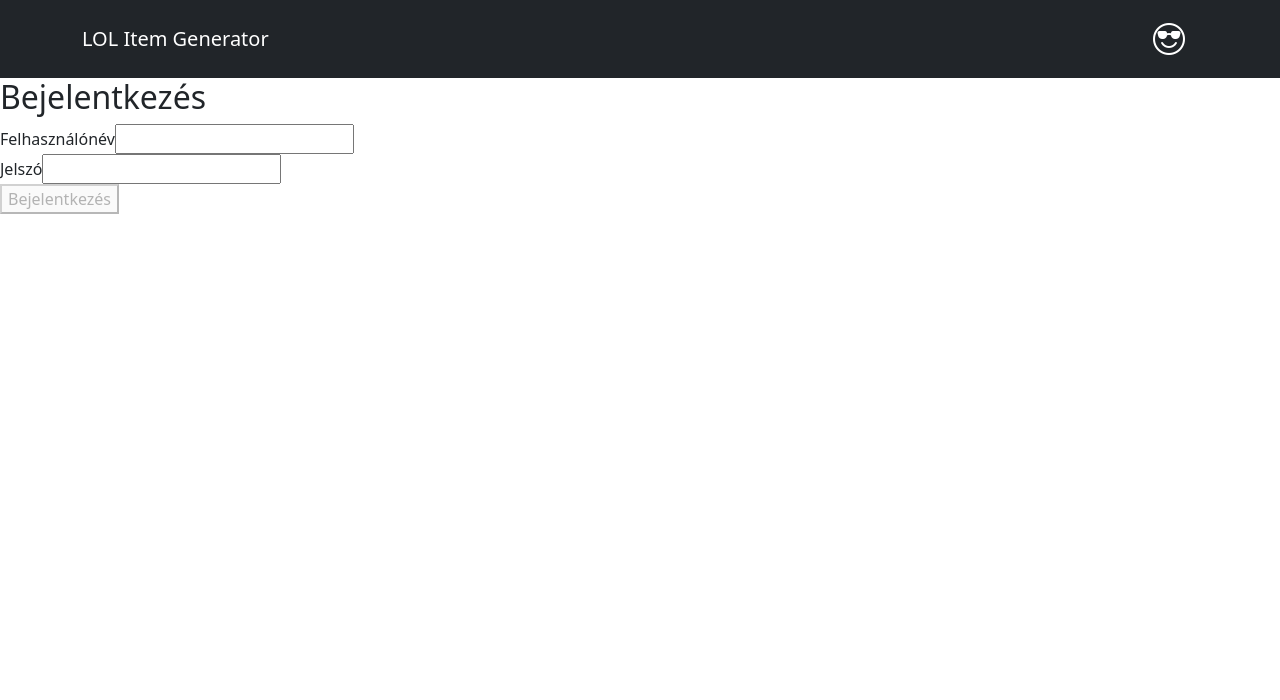
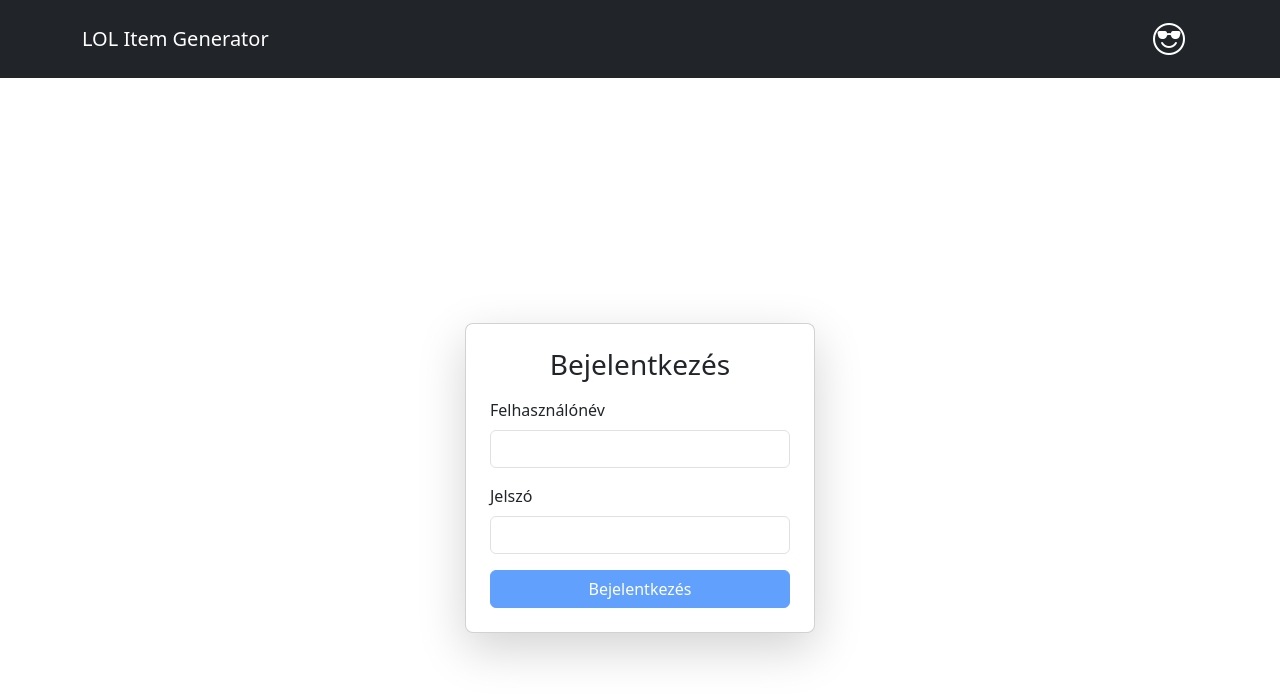
Before and after one commit to kuni02q/LOL-random-item-generator, an Angular app in the folder frontend/: page /login in a window 1280 px wide. Shown: the top 700 px of the page. Built offline with nearby package versions, Linux system fonts and the light colour scheme.

Commit message:
szebb login oldal

```diff
--- a/frontend/src/app/_component/login/login.component.html
+++ b/frontend/src/app/_component/login/login.component.html
@@ -1,21 +1,29 @@
-<div class="login-container">
-  <h2>Bejelentkezés</h2>
+<div class="d-flex justify-content-center align-items-center vh-100">
+  <div class="card p-4 shadow-lg" style="width: 350px;">
+    <h3 class="text-center mb-3">Bejelentkezés</h3>
+
     <form [formGroup]="loginForm" (ngSubmit)="onSubmit()">
 
-    <div>
-      <label for="username">Felhasználónév</label>
-      <input id="username" formControlName="username" type="text">
+      <div class="mb-3">
+        <label for="username" class="form-label">Felhasználónév</label>
+        <input id="username" formControlName="username" type="text" class="form-control">
       </div>
 
-    <div>
-      <label for="password">Jelszó</label>
-      <input id="password" formControlName="password" type="password">
+      <div class="mb-3">
+        <label for="password" class="form-label">Jelszó</label>
+        <input id="password" formControlName="password" type="password" class="form-control">
       </div>
 
-    <div *ngIf="error" class="error">
+      @if (error) {
+        <div class="alert alert-danger py-2 text-center">
           {{ error }}
         </div>
+      }
 
-    <button type="submit" [disabled]="loginForm.invalid">Bejelentkezés</button>
+      <button type="submit" class="btn btn-primary w-100" [disabled]="loginForm.invalid">
+        Bejelentkezés
+      </button>
+
     </form>
   </div>
+</div>
```
Also changed, not shown: 1 other file (tests, documents, lock files or other folders). Lines whose indentation alone changed are shown as unchanged.
